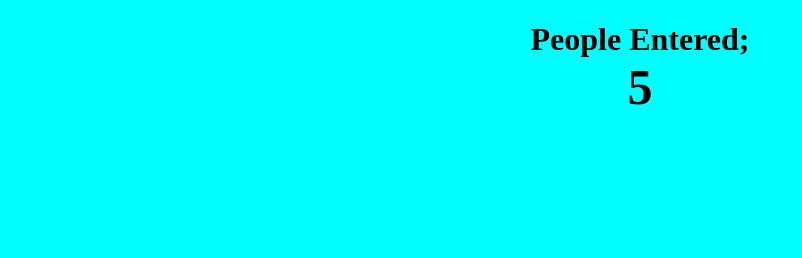
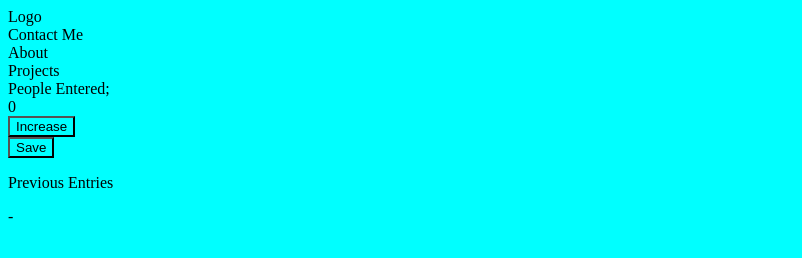
Before and after one commit to RifRedd/subwayCounter, a plain HTML site: page index.html in a window 1280 px wide. Shown: the whole page, without its empty margins (0-802 px from the left). Drawn offline with Linux system fonts and the light colour scheme.

Commit message:
various updates

```diff
--- a/index.html
+++ b/index.html
@@ -4,10 +4,34 @@
         <title>Subway Counter</title>
         <meta charset="utf-8">
         <link rel="stylesheet" href="styles.css">
+        <script src="index.js"></script>
     </head>
     <body>
-        <h1>People Entered;</h1>
-        <h2 id="count-el">0</h2>
-        <script src="index.js"></script>
+      <div class="master-flex">
+        <div class="header">
+            <div class="h-logo">Logo</div>
+            <div class="other-pages">
+                <div class="link one" >Contact Me</div>
+                <div class="link two">About</div>
+                <div class="link three">Projects</div>
+            </div>
+        </div>
+        <div class="project">
+            <div class="p-title">People Entered;</div>
+            <div class="count">
+                <div id="count-el">0</div>
+            </div>
+            <div class="btn">
+                <button id="increment-btn" onclick="increment()">Increase</button>
+            </div>
+            <div class="btn">
+                <button id="save-btn" onclick = "save()">Save</button>
+            </div>
+            <div class = "save-tab">
+                <p>Previous Entries</p></div>
+                <p class="savers">-</p>
+        </div>
+
+      </div>
     </body>
 </html>
```
